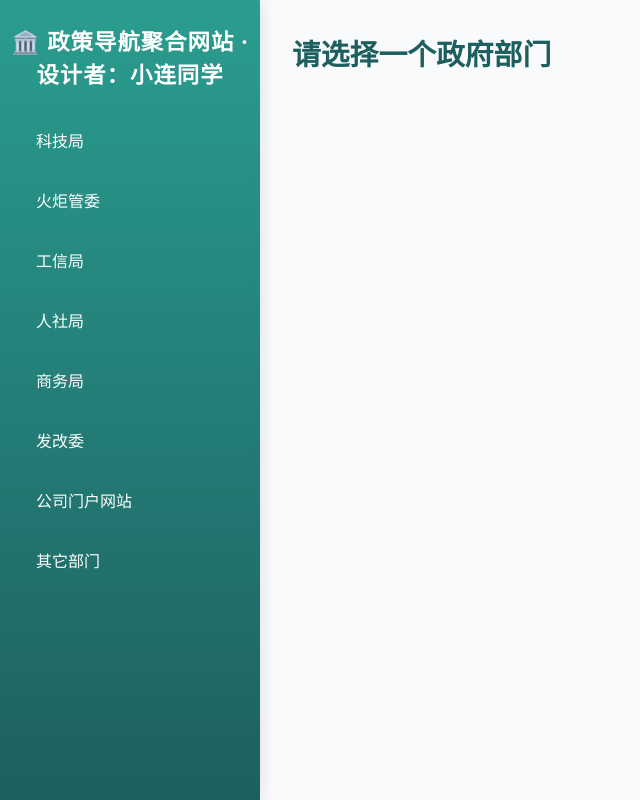
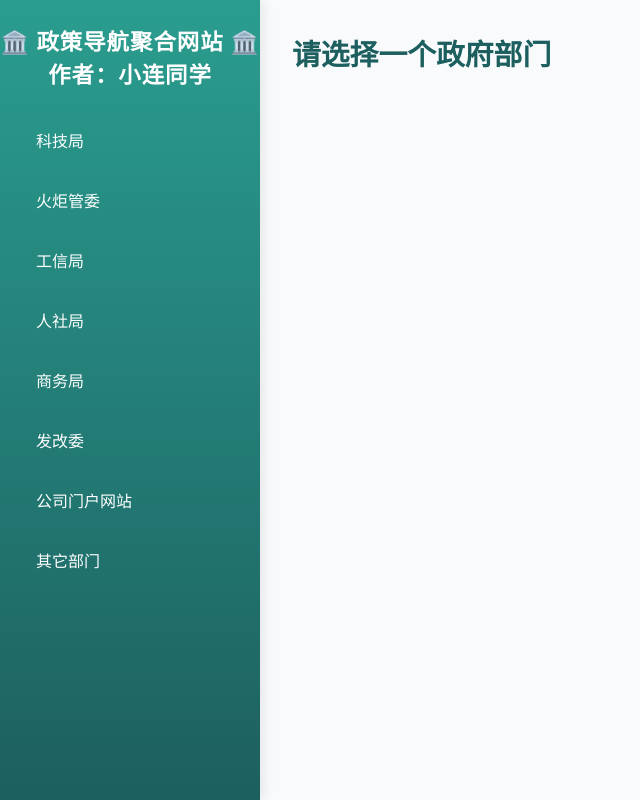
Before and after one commit to shenhai458/gov-project-nav, a plain HTML site: page index.html in a window 1280 px wide. Shown: the whole page, without its empty margins (0-640 px from the left). Drawn offline with Linux system fonts and the light colour scheme.

Commit message:
Update index.html

```diff
--- a/index.html
+++ b/index.html
@@ -11,7 +11,7 @@
 <body>
   <div class="container">
     <aside class="sidebar">
-      <div class="logo">🏛️ 政策导航聚合网站      · 设计者：小连同学 </div>
+      <div class="logo">🏛️ 政策导航聚合网站 🏛️作者：小连同学 </div>
       <ul id="dept-list"></ul>
     </aside>
     <main class="content">
```
